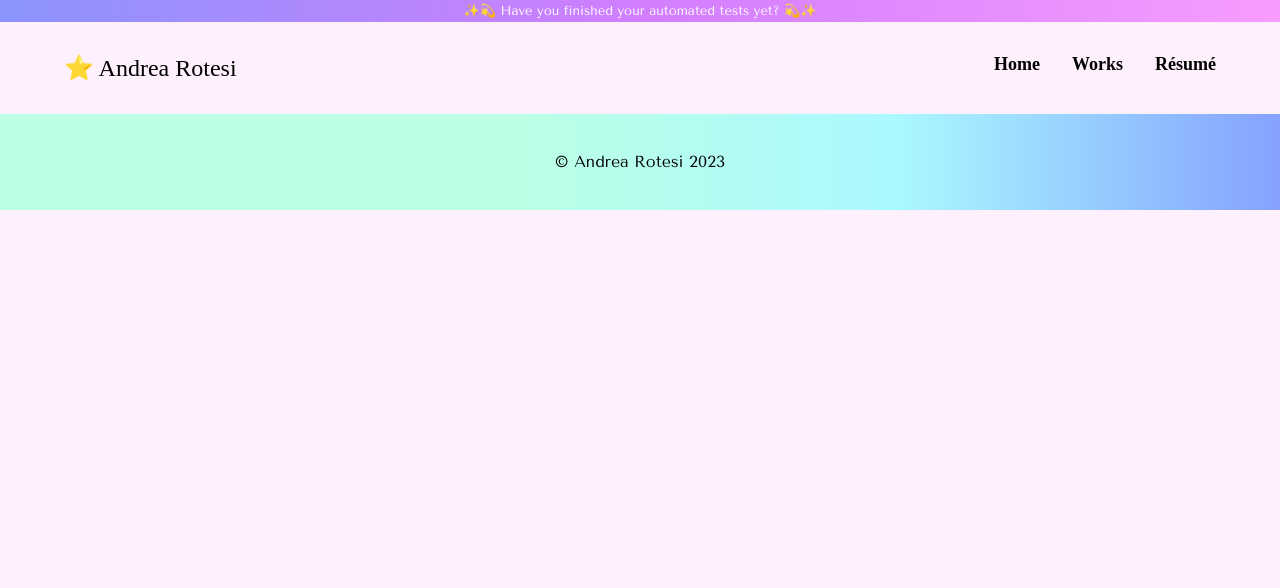
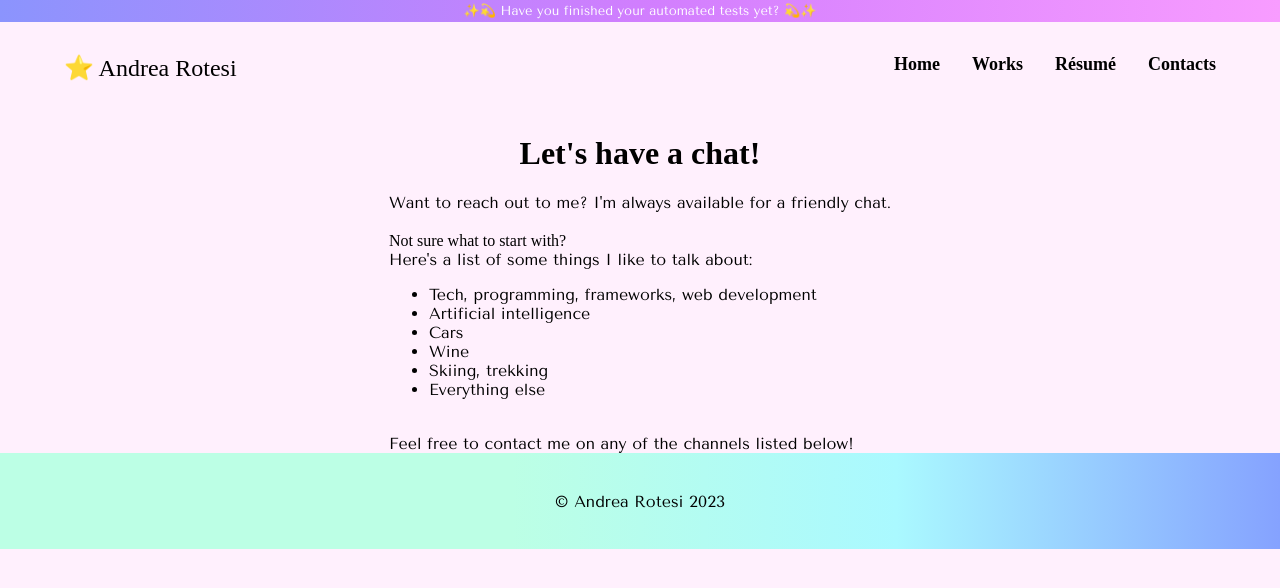
Before and after one commit to andrearotesi/ng-portfolio, an Angular app: page /contacts in a window 1280 px wide. Before the commit this address led to /. Shown: the top 588 px of the page. Built offline with nearby package versions, Linux system fonts and the light colour scheme; a web font is replaced by a local one.

Commit message:
Added contact text on page + styling

```diff
--- a/src/app/app-routing.module.ts
+++ b/src/app/app-routing.module.ts
@@ -11,7 +11,7 @@ const routes: Routes = [
     loadChildren: () => import('./pages/works-page/works-page.module').then(m => m.WorksPageModule)
   },
   {
-    path: 'contact',
+    path: 'contacts',
     loadChildren: () => import('./pages/contact-page/contact-page.module').then(m => m.ContactPageModule)
   }
 ];
--- a/src/app/components/header/header.component.ts
+++ b/src/app/components/header/header.component.ts
@@ -40,6 +40,10 @@ export class HeaderComponent implements OnInit {
     {
       displayName: 'Résumé',
       fileLocation: 'assets/resume/Andrea-Rotesi-Resume-DEV.pdf'
+    },
+    {
+      displayName: 'Contacts',
+      route: 'contacts'
     }
   ];
 
--- a/src/app/pages/contact-page/contact-page.component.html
+++ b/src/app/pages/contact-page/contact-page.component.html
@@ -1 +1,17 @@
-<p>contact-page works!</p>
+<div class="main-wrapper">
+    <h1 class="display">Let's have a chat!</h1>
+    <div>
+        Want to reach out to me? I'm always available for a friendly chat.
+        <br><br>
+        <span class="display">Not sure what to start with?</span>
+        <br>
+        Here's a list of some things I like to talk about:
+        <ul>
+            <li *ngFor="let interest of interests">
+                {{interest}}
+            </li>
+        </ul>
+        <br>
+        Feel free to contact me on any of the channels listed below!
+    </div>
+</div>
--- a/src/app/pages/contact-page/contact-page.component.scss
+++ b/src/app/pages/contact-page/contact-page.component.scss
@@ -0,0 +1,7 @@
+.main-wrapper {
+    display: flex;
+    flex-direction: column;
+    justify-content: center;
+    align-items: center;
+    padding: 0 3em;
+}
--- a/src/app/pages/contact-page/contact-page.component.ts
+++ b/src/app/pages/contact-page/contact-page.component.ts
@@ -7,4 +7,13 @@ import { Component } from '@angular/core';
 })
 export class ContactPageComponent {
 
+  interests: string[] = [
+    'Tech, programming, frameworks, web development',
+    'Artificial intelligence',
+    'Cars',
+    'Wine',
+    'Skiing, trekking',
+    'Everything else'
+  ];
+
 }
--- a/src/app/pages/contact-page/contact-page.module.ts
+++ b/src/app/pages/contact-page/contact-page.module.ts
@@ -11,7 +11,9 @@ const routes: Routes = [
 ];
 
 @NgModule({
-  declarations: [],
+  declarations: [
+    ContactPageComponent
+  ],
   imports: [
     CommonModule,
     RouterModule.forChild(routes)
```
